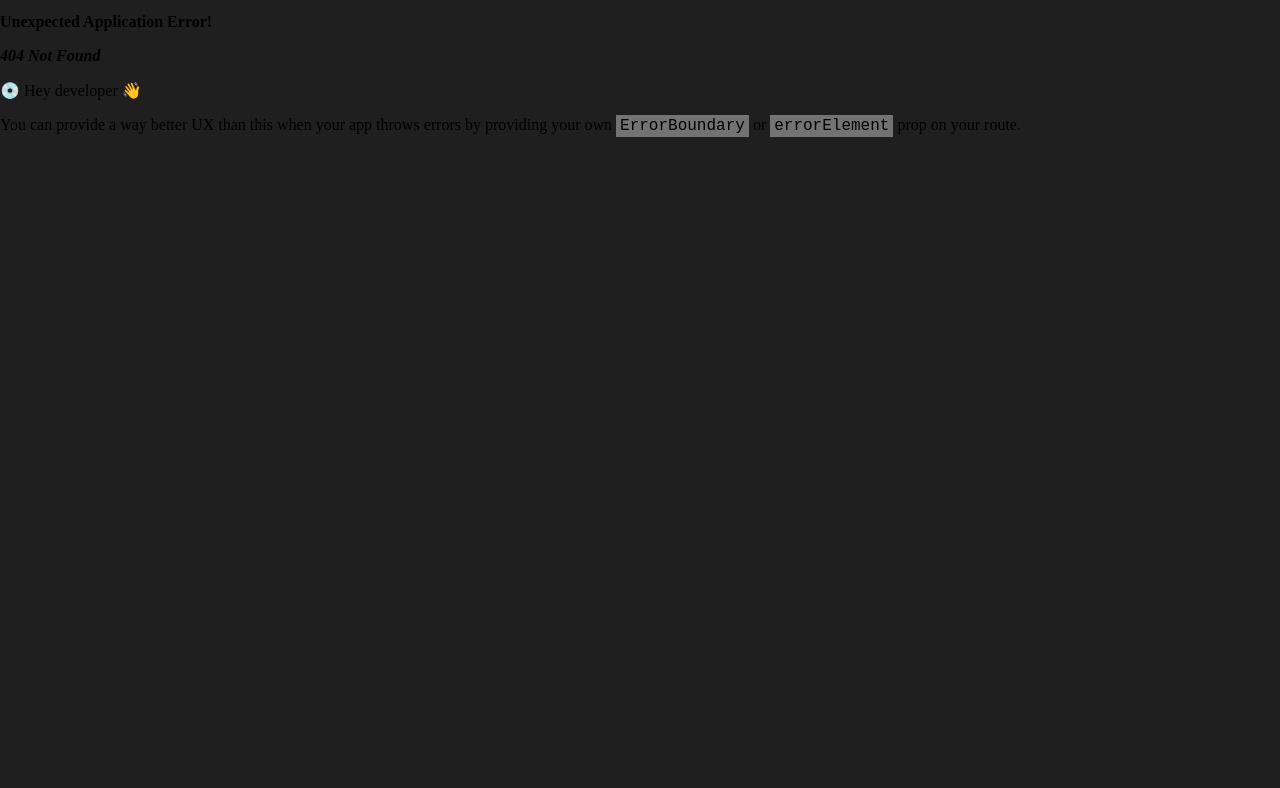
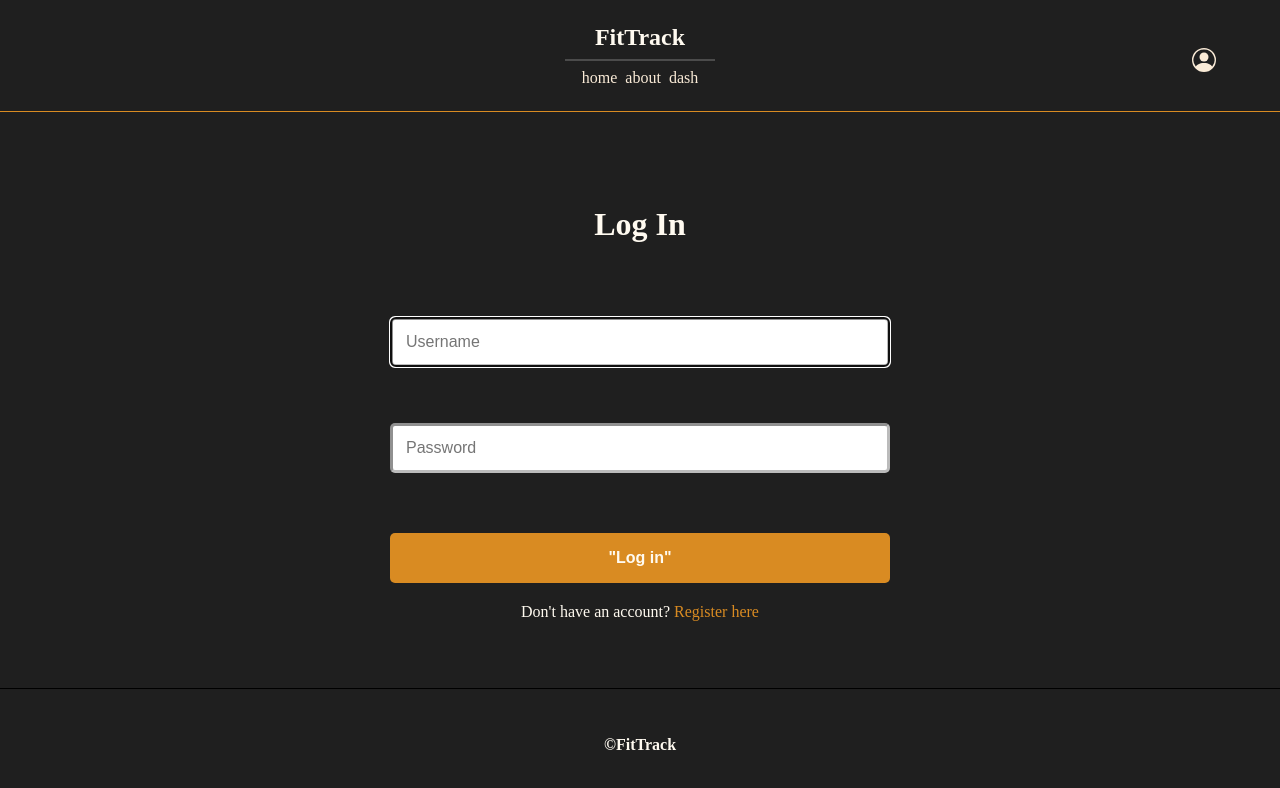
Before and after one commit to DarrylAdigwu/fittrack_app, a React (Vite) app in the folder client/: page /login in a window 1280 px wide. Before the commit this address had no page. Shown: the top 788 px of the page. Built offline with nearby package versions, Linux system fonts and the light colour scheme; a web font is replaced by a local one.

Commit message:
added login page and log in form

```diff
--- a/client/src/App.jsx
+++ b/client/src/App.jsx
@@ -5,6 +5,7 @@ import Home from './pages/Home';
 import About from './pages/About';
 import Error from './pages/Error';
 import Register, { action as registerAction} from './pages/Register';
+import Login, { action as loginAction} from "./pages/Login";
 
 const router = createBrowserRouter(createRoutesFromElements(
   <Route path="/" element={<Layout />}>
@@ -21,6 +22,11 @@ const router = createBrowserRouter(createRoutesFromElements(
       element={<Register />}
       action={registerAction}
     />
+    <Route
+      path="login"
+      element={<Login />}
+      action={loginAction}
+    />
 
     {/* Error page */}
     {/* <Route
--- /dev/null
+++ b/client/src/pages/Login.jsx
@@ -0,0 +1,36 @@
+import React from "react";
+import { useActionData, Form, NavLink } from "react-router";
+
+export async function action({ request }) {
+
+}
+
+export default function Login() {
+  const actionData = useActionData();
+
+  return(
+    <div className="container login-container">
+      <section className="login-main">
+        <h1>Log In</h1>
+        <Form method="post" className="login-form">
+          {/*
+          <label htmlFor="reg-email">Email:</label>
+          <input name="email" type="email" id="reg-email" placeholder="Email" autoComplete="on" autoFocus />
+          <label htmlFor="firstName">First Name:</label>
+          <input name="firstName" type="text" id="firstName" placeholder="First Name" autoComplete="on"/>
+          <label htmlFor="lastName">Last Name:</label>
+          <input name="lastName" type="text" id="lastName" placeholder="Last Name" autoComplete="on"/>
+          */}
+          <label htmlFor="username"/>
+          <input name="username" type="text" id="username" placeholder="Username" autoComplete="on" autoFocus required />
+
+          <label htmlFor="login-password"/>
+          <input name="password" type="password" id="login-password" placeholder="Password" autoComplete="off" required/>
+
+          <button>"Log in"</button>
+        </Form>
+        <aside>Don't have an account? <NavLink to="/register">Register here</NavLink></aside>
+      </section>
+    </div>
+  )
+}
```
